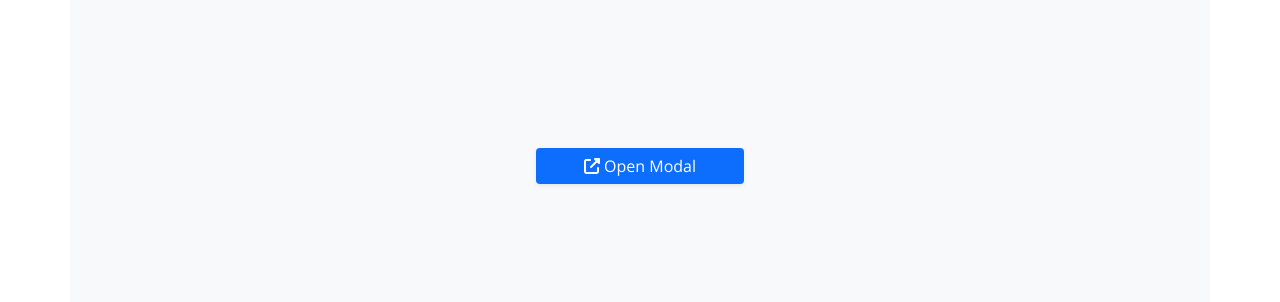
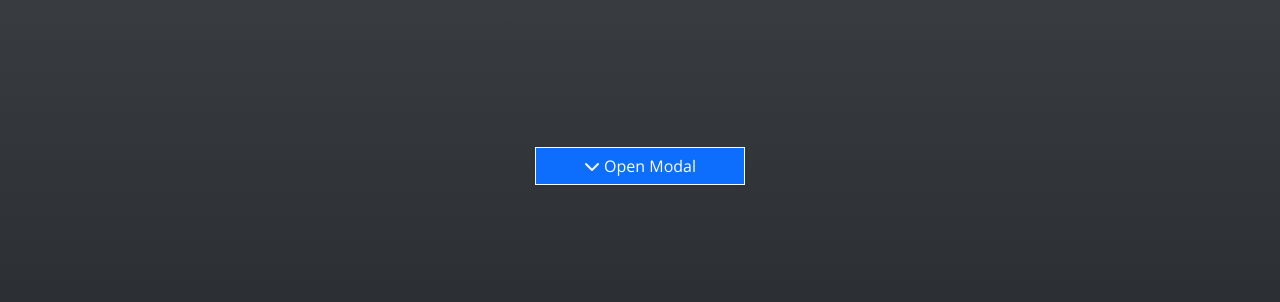
Before and after one commit to IT-RyanCho/website-component-linktree, a website: page index.html in a window 1280 px wide. Shown: the part 234-536 px from the top of the page. Drawn offline with nearby package versions, Linux system fonts and the light colour scheme.

Commit message:
improve button hover color & btn icon

```diff
--- a/index.html
+++ b/index.html
@@ -23,7 +23,7 @@
   </head>
 
   <body>
-    <div class="container-xl bg-light">
+    <div class="container-fluid bg-dark bg-gradient">
       <div
         class="row d-flex align-items-center justify-content-center vh-100"
       >
@@ -31,11 +31,11 @@
           <!-- Button trigger modal -->
           <button
             type="button"
-            class="btn btn-dark px-5 shadow-sm bg-primary rounded-1 border-0"
+            class="btn btn-primary px-5 shadow-sm rounded-0 border-1 border-light"
             data-bs-toggle="modal"
             data-bs-target="#exampleModal"
           >
-            <i class="fa-solid fa-up-right-from-square"></i> Open Modal
+          <i class="fa-solid fa-chevron-down"></i> Open Modal
           </button>
         </div>
 
--- a/scss/style.scss
+++ b/scss/style.scss
@@ -63,3 +63,9 @@ body {
 .modal-content .modal-header {
 	opacity: 0.85;
 }
+
+.btn-primary {
+	&:hover {
+		background-color: var(--bs-secondary);
+	}
+}
```
Also changed, not shown: css/style.css.
